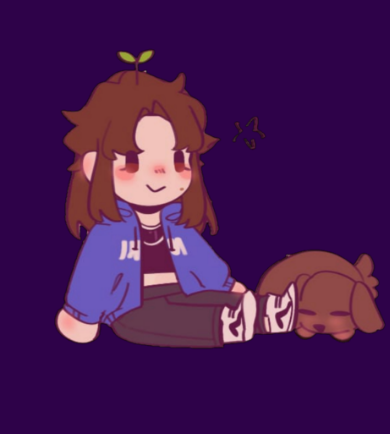
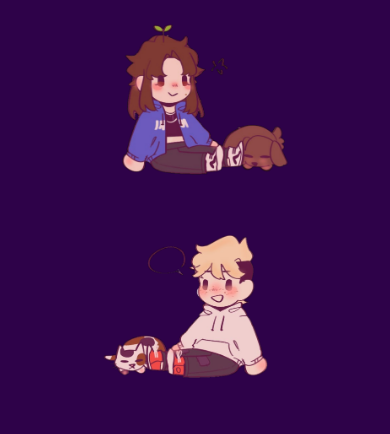
Before and after one commit to patrielinger/preguntados-historia, a plain HTML site: page index.html in a window 390 px wide. Shown: the top 434 px of the page. Drawn offline with nearby package versions, Linux system fonts and the light colour scheme; a web font is replaced by a local one.

Commit message:
Add files via upload

```diff
--- a/style.css
+++ b/style.css
@@ -12,6 +12,7 @@ body {
     padding: 0;
     margin: 0;
     color: #fff;
+    padding-bottom: 30px;
 }
 .option{
     width: 90%;
@@ -160,3 +161,15 @@ h1 {
     height: auto;
     display: inline-block;
 }
+@media(max-width:800px){
+    .pato{
+    width: 200px;
+    height: auto;
+    display: inline-block;
+}
+.more{
+    width: 200px;
+    height: auto;
+    display: inline-block;
+}
+}
```
